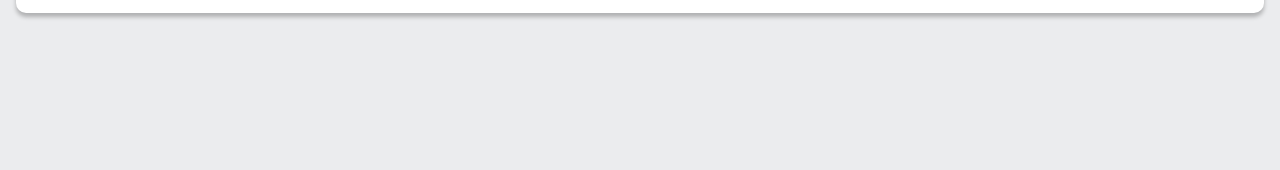
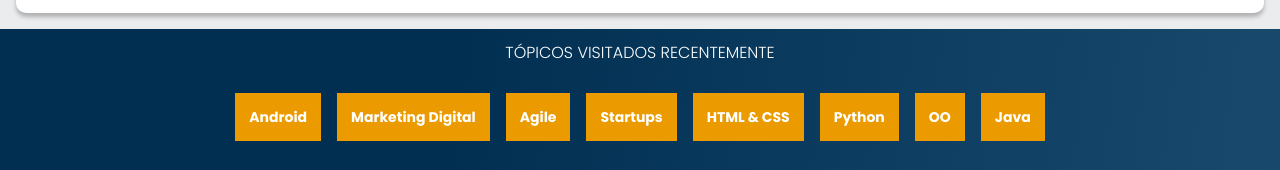
Before and after one commit to ArturSm14/pagina-mobile-first, a plain HTML site: page index.html in a window 1280 px wide. Shown: the part 2303-2473 px from the top of the page. Before the commit the page ends 2332 px from the top, so only its background shows below. Drawn offline with nearby package versions, Linux system fonts and the light colour scheme.

Commit message:
adicionando topicos

```diff
--- a/index.html
+++ b/index.html
@@ -146,6 +146,37 @@
                 </div>
           </div>
     </section>
+
+    <section class="topicos">
+        <h2 class="topicos__titulo">TÓPICOS VISITADOS RECENTEMENTE</h2>
+        <ul class="totpicos__lista">
+            <li class="topicos__item">
+                <a href="#" class="topicos__link">Android</a>
+            </li>
+            <li class="topicos__item">
+                <a href="#" class="topicos__link">Marketing Digital</a>
+            </li>
+            <li class="topicos__item">
+                <a href="#" class="topicos__link">Agile</a>
+            </li>
+            <li class="topicos__item">
+                <a href="#" class="topicos__link">Startups</a>
+            </li>
+            <li class="topicos__item">
+                <a href="#" class="topicos__link">HTML & CSS</a>
+            </li>
+            <li class="topicos__item">
+                <a href="#" class="topicos__link">Python</a>
+            </li>
+            <li class="topicos__item">
+                <a href="#" class="topicos__link">OO</a>
+            </li>
+            <li class="topicos__item">
+                <a href="#" class="topicos__link">Java</a>
+            </li>
+        </ul>
+    </section>
+
     <script src="https://cdn.jsdelivr.net/npm/swiper@10/swiper-bundle.min.js"></script>
     <script>
         const swiper = new Swiper('.swiper', {
--- a/style.css
+++ b/style.css
@@ -1,6 +1,7 @@
 @import url("styles/header.css");
 @import url("styles/banner.css");
 @import url("styles/carrossel.css");
+@import url("styles/topicos.css");
 
 :root{
     --cor-de-fundo: #EBECEE;
--- /dev/null
+++ b/styles/topicos.css
@@ -0,0 +1,32 @@
+.topicos{
+    background: var(--azul-degrade);
+    font-family: var(--fonte-principal);
+    text-align: center;
+    padding: 1em 0;
+}
+
+.topicos__titulo{
+    color: var(--branco);
+    font-size: 16px;
+    font-weight: 300;
+    margin-bottom: 1em;
+}
+
+.totpicos__lista{
+    display: flex;
+    flex-wrap: wrap;
+    justify-content: center;
+}
+
+.topicos__item{
+    margin: 2em 0.5em;
+}
+
+.topicos__link{
+    color: var(--branco);
+    padding: 1em;
+    background-color: var(--laranja);
+    text-decoration: none;
+    font-size: 14px;
+    font-weight: 700;
+}
```
